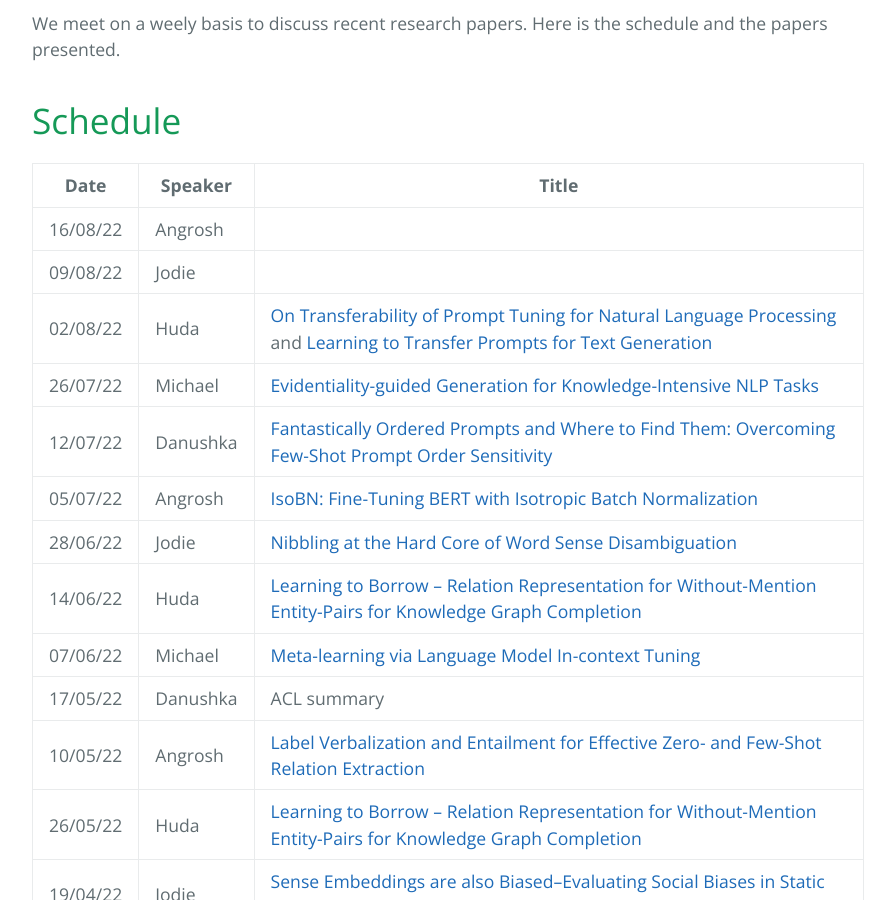
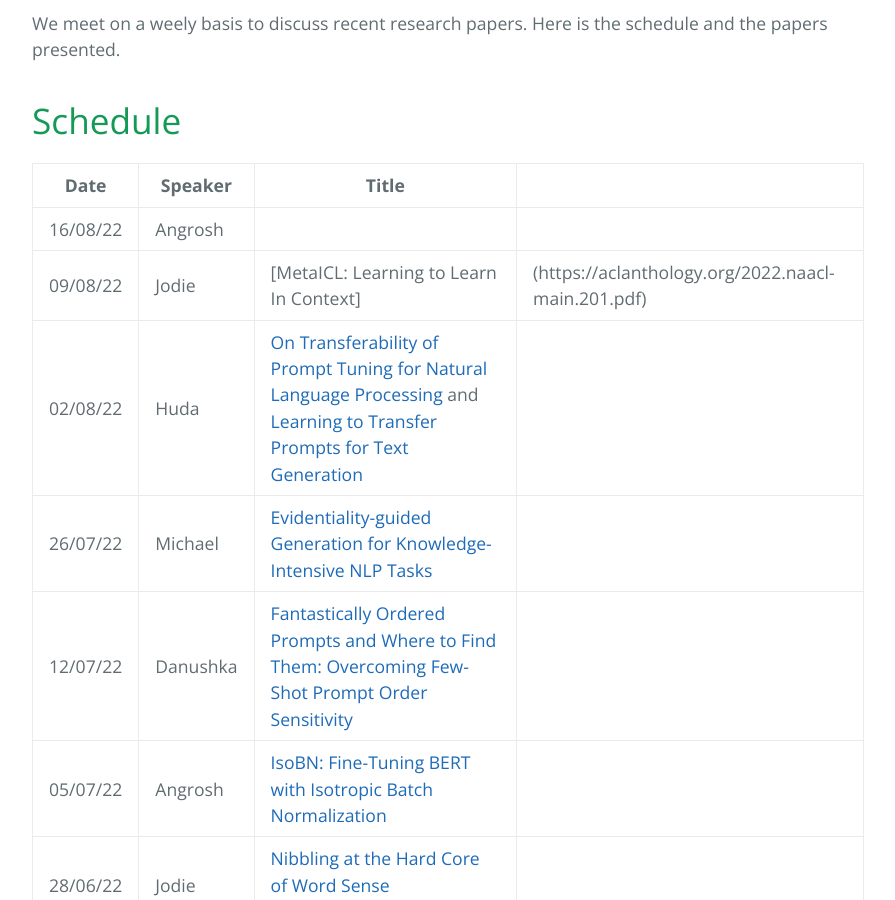
Before and after one commit to LivNLP/livnlp.github.io, a Jekyll site: the page built from reading.md, in a window 1280 px wide and 900 px high, scrolled down 411 px. Shown: the whole window, without its empty margins (192-1087 px from the left). Built offline with Jekyll 4.4.1, drawn with Linux system fonts in a browser that asks for light colours.

Commit message:
Update reading.md

```diff
--- a/reading.md
+++ b/reading.md
@@ -14,7 +14,7 @@ We meet on a weely basis to discuss recent research papers. Here is the schedule
 | Date | Speaker | Title |
 | ----- | ------- | ----- |
 | 16/08/22 | Angrosh | |
-| 09/08/22 | Jodie | |
+| 09/08/22 | Jodie | [MetaICL: Learning to Learn In Context] |(https://aclanthology.org/2022.naacl-main.201.pdf) |
 | 02/08/22 | Huda | [On Transferability of Prompt Tuning for Natural Language Processing](https://aclanthology.org/2022.naacl-main.290/) and   [Learning to Transfer Prompts for Text Generation](https://aclanthology.org/2022.naacl-main.257/)|
 | 26/07/22 | Michael |[Evidentiality-guided Generation for Knowledge-Intensive NLP Tasks](https://aclanthology.org/2022.naacl-main.162/) |
 | 12/07/22 | Danushka |[Fantastically Ordered Prompts and Where to Find Them: Overcoming Few-Shot Prompt Order Sensitivity](https://aclanthology.org/2022.acl-long.556/) |
```
